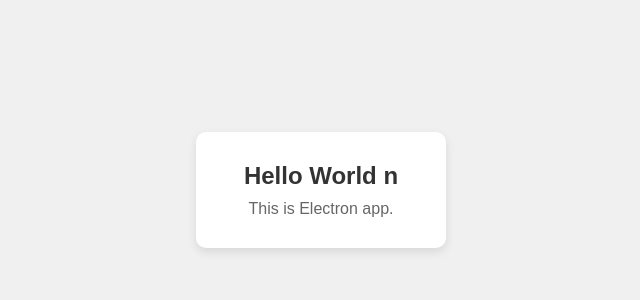
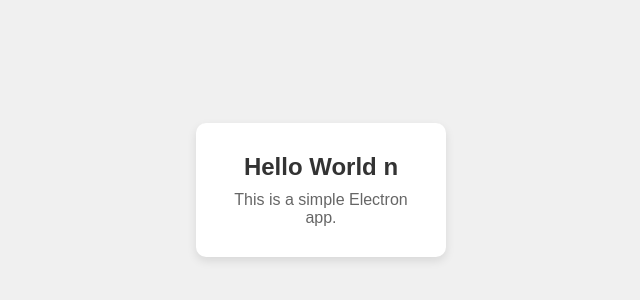
Before and after one commit to BakuEngineeringUniversity/sdf1-2025-Zohre-MZ, an Electron app: page index.html in a window 800 px wide. Shown: the part 210-510 px from the top of the page, without its empty margins (79-719 px from the left). Drawn offline with Linux system fonts and the light colour scheme.

Commit message:
changes added

```diff
--- a/index.html
+++ b/index.html
@@ -9,7 +9,7 @@
 <body>
     <div class="card">
         <h1>Hello World  n</h1>
-        <p>This is Electron app.</p>
+        <p>This is a simple Electron app.</p>
     </div>
 
     <script src="renderer.js"></script>
```
